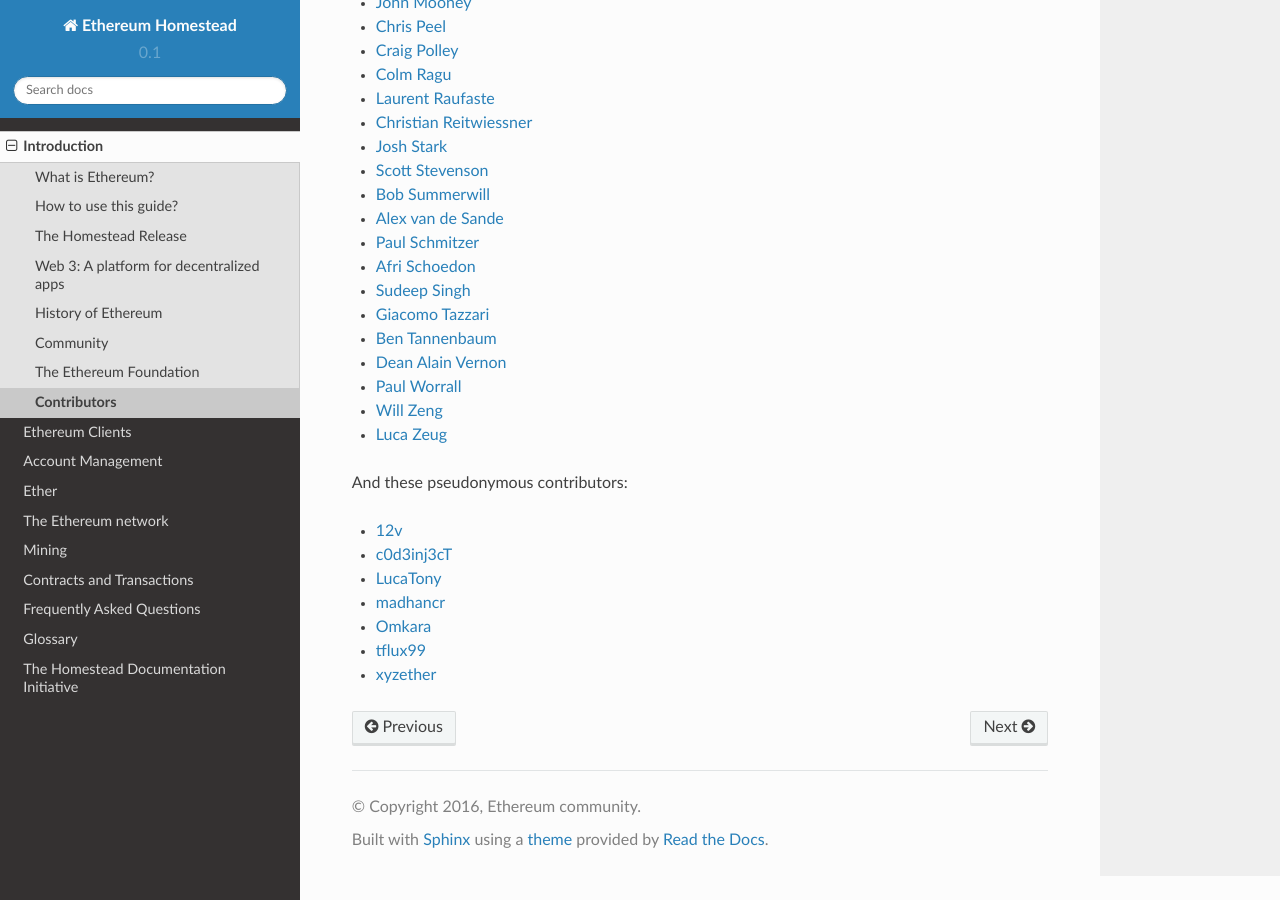
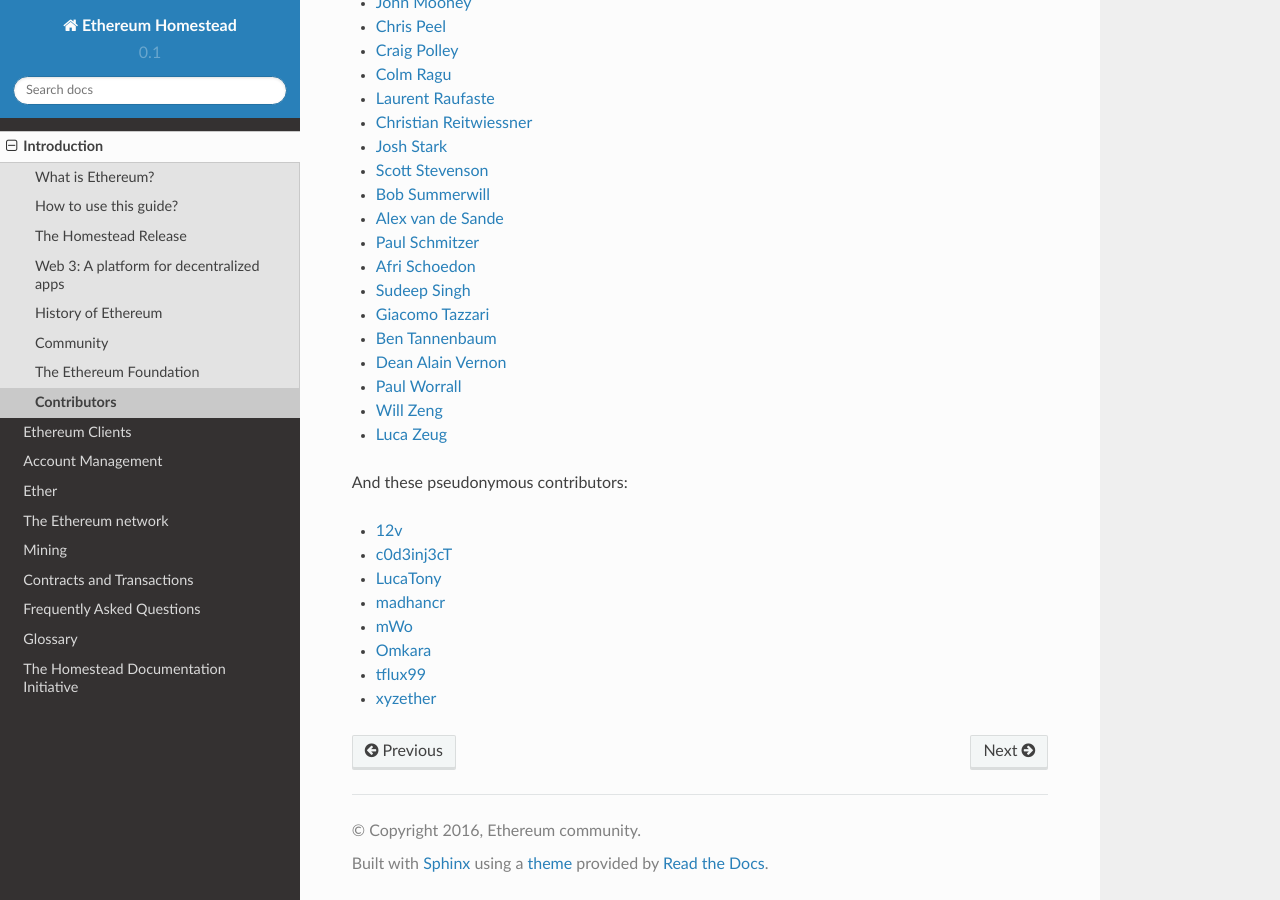
Before and after one commit to ethereum/homestead-guide, a Sphinx documentation site: the page built from source/introduction/contributors.rst, in a window 1280 px wide and 900 px high, scrolled down 1372 px. Built offline with Sphinx 7.4.7 and the Read the Docs theme 2.0.0, drawn with Linux system fonts in a browser that asks for light colours.

Commit message:
Added moneroexamples to contributor list.

```diff
--- a/source/introduction/contributors.rst
+++ b/source/introduction/contributors.rst
@@ -68,6 +68,7 @@
 - `c0d3inj3cT <http://github.com/c0d3inj3cT>`_
 - `LucaTony <https://github.com/LucaTony>`_
 - `madhancr <https://github.com/madhancr>`_
+- `mWo <https://github.com/moneroexamples>`_
 - `Omkara <https://github.com/0mkara>`_
 - `tflux99 <https://github.com/tflux99>`_
 - `xyzether <https://github.com/xyzether>`_
```
